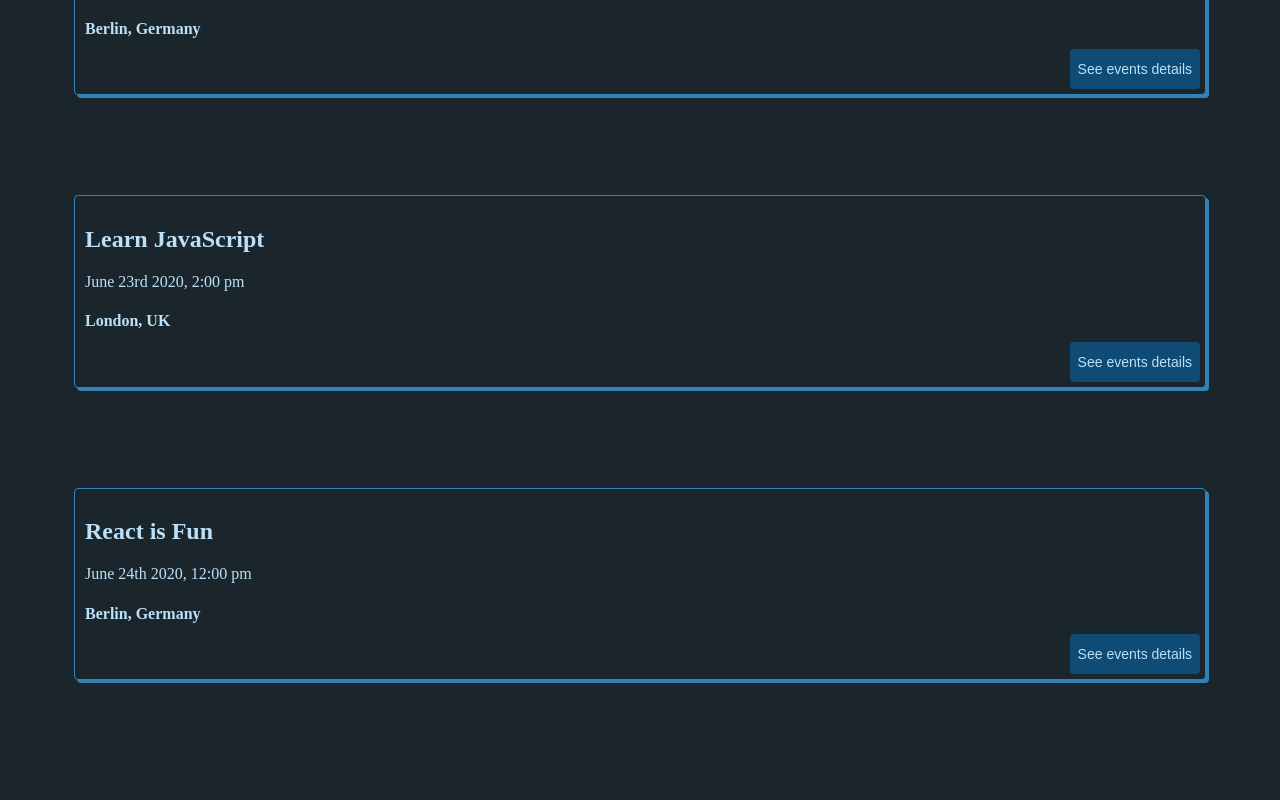
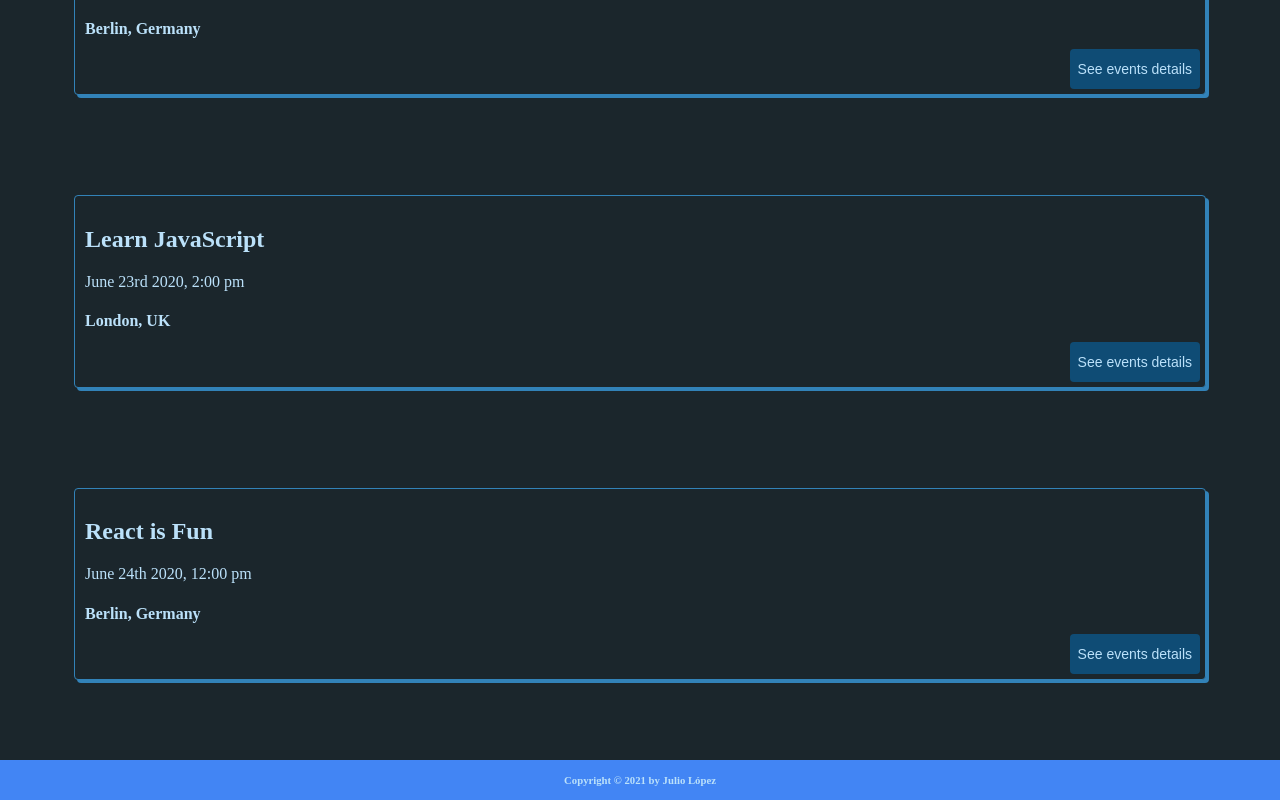
Before and after one commit to jjla26/meet, a React (Create React App) app: page / in a window 1280 px wide. Shown: the part 8847-9647 px from the top of the page. Before the commit the page ends 9607 px from the top, so only its background shows below. Built offline with nearby package versions, Linux system fonts and the light colour scheme.

Commit message:
Added footer to the app

```diff
--- a/src/components/app/App.js
+++ b/src/components/app/App.js
@@ -2,6 +2,7 @@
 import EventList from '../event-list/EventList'
 import CitySearch from '../citysearch/CitySearch'
 import NumberOfEvents from '../NumberOfEvents/NumberOfEvents'
+import Footer from '../footer/footer'
 import { extractLocations, getEvents, filterList } from '../../api/api';
 import "../../nprogress.css"
 
@@ -47,12 +48,15 @@
 
   render(){
     return (
+      <>
         <div className="App">
           <h1>Meet App</h1>
           <CitySearch locations={this.state.locations} updateEvents={this.updateEvents}/>
           <NumberOfEvents numberOfEvents={this.state.numberOfEvents} updateNumberOfEvents={this.updateNumberOfEvents}/>
           <EventList events={this.state.filteredList} />
         </div>
+        <Footer />
+      </>
     );
   }
 }
--- /dev/null
+++ b/src/components/footer/footer.js
@@ -0,0 +1,9 @@
+import React from 'react'
+
+export default function Footer() {
+  return (
+    <div className="footer">
+      <h6 className="text-muted">Copyright © 2021 by Julio López</h6>
+    </div>
+  )
+}
```
Lines whose indentation alone changed are shown as unchanged.
